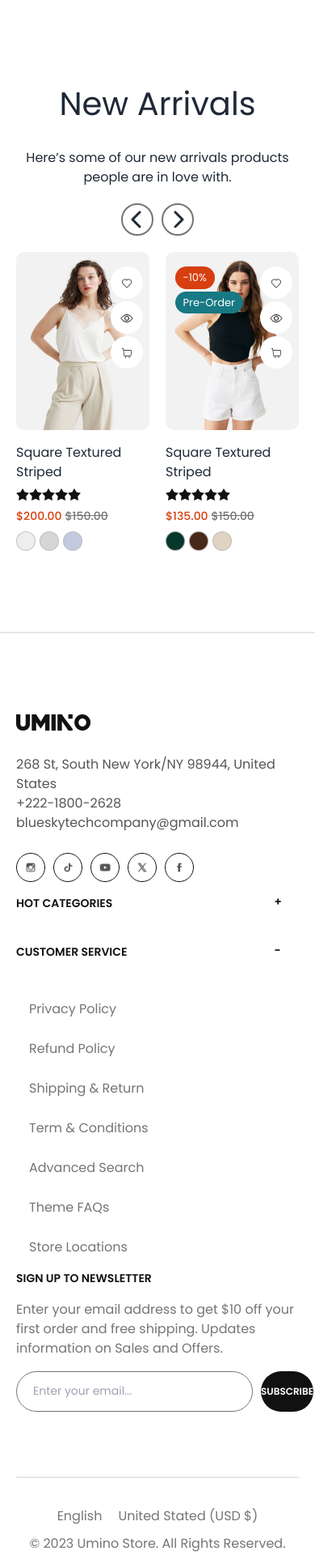
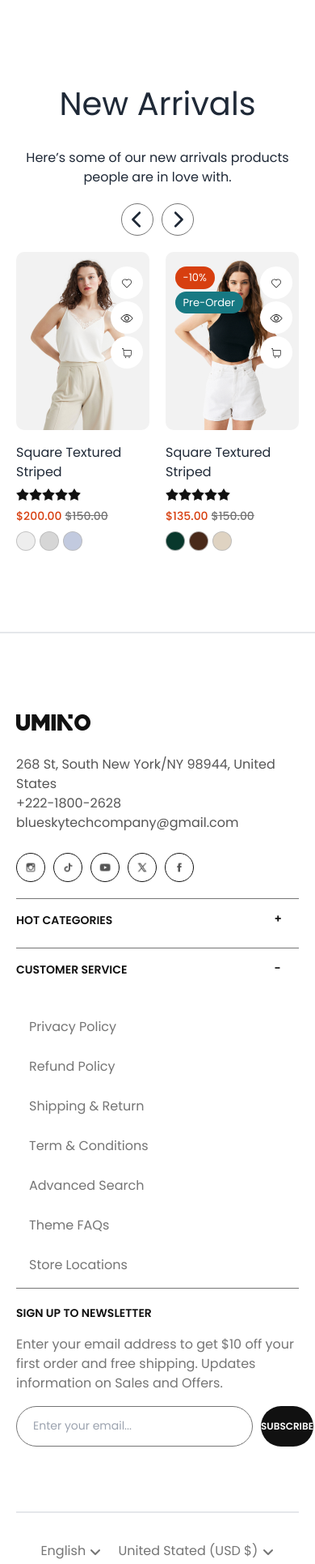
Before and after one commit to tunang/testFE, a React (Vite) app: page / in a window 390 px wide. Shown: the part 1407-3338 px from the top of the page at 81% size. Built offline with nearby package versions, Linux system fonts and the light colour scheme.

Commit message:
fix footer, fix responsive mobile

```diff
--- a/src/components/Footer/Accordian.jsx
+++ b/src/components/Footer/Accordian.jsx
@@ -19,7 +19,7 @@ const customerServiceTitle = [
 const Accordian = () => {
   return (
     <>
-      <div className="md:hidden col-span-12 md:col-span-6 xl:col-span-2 collapse collapse-plus">
+      <div className="md:hidden col-span-12 md:col-span-6 xl:col-span-2 collapse collapse-plus border-t lg:border-none border-senary rounded-none mt-[20px]">
         <input type="radio" name="my-accordion-3" defaultChecked />
         <div className="collapse-title list-none text-[14px] font-semibold text-secondary uppercase pl-0">
           Hot Categories
@@ -31,7 +31,7 @@ const Accordian = () => {
         </div>
       </div>
 
-      <div className="md:hidden col-span-12 md:col-span-6 xl:col-span-2 collapse collapse-plus">
+      <div className="md:hidden col-span-12 md:col-span-6 xl:col-span-2 collapse collapse-plus border-t lg:border-none border-senary rounded-none">
         <input type="radio" name="my-accordion-3" defaultChecked />
         <div className="collapse-title list-none text-[14px] font-semibold text-secondary uppercase pl-0">
         Customer Service
--- a/src/components/Footer/Footer.jsx
+++ b/src/components/Footer/Footer.jsx
@@ -15,7 +15,7 @@ import pay5 from "../../images/payment/bg-4.png";
 import pay6 from "../../images/payment/bg-5.png";
 import pay7 from "../../images/payment/bg-6.png";
 import Accordian from "./Accordian";
-
+import { FaAngleDown } from "react-icons/fa6";
 const socialIcons = [instaIcon, tiktokIcon, ytbIcon, xIcon, fbIcon];
 const paymentIcons = [pay1, pay2, pay3, pay4, pay5, pay6, pay7];
 const hotCataTitles = [
@@ -44,7 +44,7 @@ const Footer = () => {
       <div className=" overflow-hidden border-t-2 ">
         <div className="grid grid-cols-12 lg:gap-10 px-[20px] lg:px-[255px] mt-[100px]">
           {/* Col 1 */}
-          <div className="col-span-12 xl:col-span-4 flex flex-col">
+          <div className="col-span-12 xl:col-span-4 flex flex-col ">
             {/* Logo */}
             <img className="w-[92px] h-[20px]" src={logo} alt="" />
 
@@ -94,7 +94,7 @@ const Footer = () => {
           {/* Accordian footer */}
           <Accordian />
 
-          <div className="col-span-12 xl:col-span-4 flex flex-col">
+          <div className="col-span-12 xl:col-span-4 flex flex-col border-t lg:border-none border-senary pt-[20px] lg:pt-0">
             <p className="overflow-hidden font-semibold text-[14px] text-secondary uppercase">
               Sign Up to Newsletter
             </p>
@@ -119,11 +119,11 @@ const Footer = () => {
       </div>
 
       {/* Below footer section */}
-      <div className="border-t-2 mx-[20px] lg:mx-[255px] mt-[80px]">
+      <div className="border-t-2 mx-[20px] lg:mx-[255px] mt-[80px] ">
         <div className="grid grid-cols-4 xl:grid-cols-12 lg:gap-10 my-[35px] justify-items-center xl:justify-items-start">
           <div className="col-span-4 flex gap-[20px]">
-            <p className="text-senary">English</p>
-            <p className="text-senary">United Stated (USD $)</p>
+            <p className="text-senary">English <FaAngleDown className="inline-block"/></p>
+            <p className="text-senary">United Stated (USD $) <FaAngleDown className="inline-block"/></p>
           </div>
 
           <div className="col-span-4 flex gap-[20px] mt-[10px] lg:mt-[0px]">
--- a/src/components/HomePage/NewArrivals/NewArrival.jsx
+++ b/src/components/HomePage/NewArrivals/NewArrival.jsx
@@ -4,7 +4,7 @@ import newArr3 from "../../../images/newArrivals/newArr3.png";
 import newArr4 from "../../../images/newArrivals/newArr4.png";
 
 import { FaChevronRight, FaChevronLeft } from "react-icons/fa6";
-
+import { FaAngleDown } from "react-icons/fa6";
 import { useState, useRef } from "react";
 
 import { Swiper, SwiperSlide } from "swiper/react";
@@ -106,8 +106,8 @@ const NewArrivals = () => {
 
       <div className="">
         <div className="lg:hidden flex justify-center items-center  mt-[20px] gap-[10px]">
-          <div ref={prevRef} ><FaChevronLeft className="h-[40px] w-[40px] text-center border-2 border-senary rounded-full p-[6px]"/></div>
-          <div ref={nextRef} ><FaChevronRight className="h-[40px] w-[40px] text-center border-2 border-senary rounded-full p-[6px]"/></div>
+          <div ref={prevRef} ><FaChevronLeft className="h-[40px] w-[40px] text-center border border-senary rounded-full p-[8px]"/></div>
+          <div ref={nextRef} ><FaChevronRight className="h-[40px] w-[40px] text-center border border-senary rounded-full p-[8px]"/></div>
         </div>
         <Swiper
           speed={800}
```
